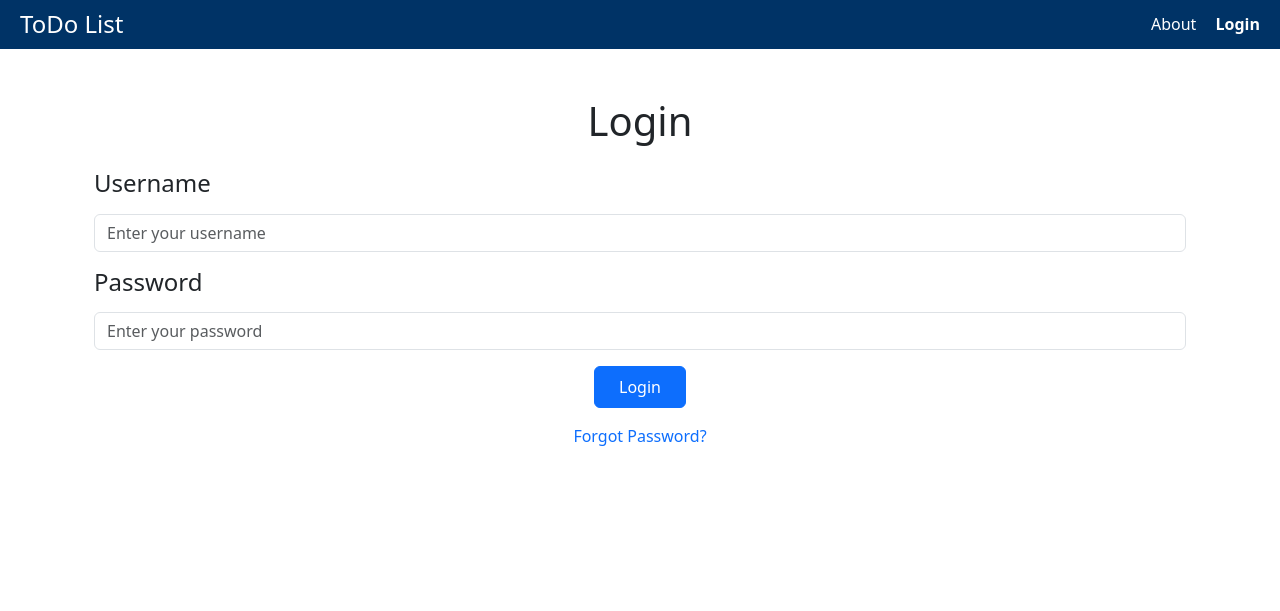
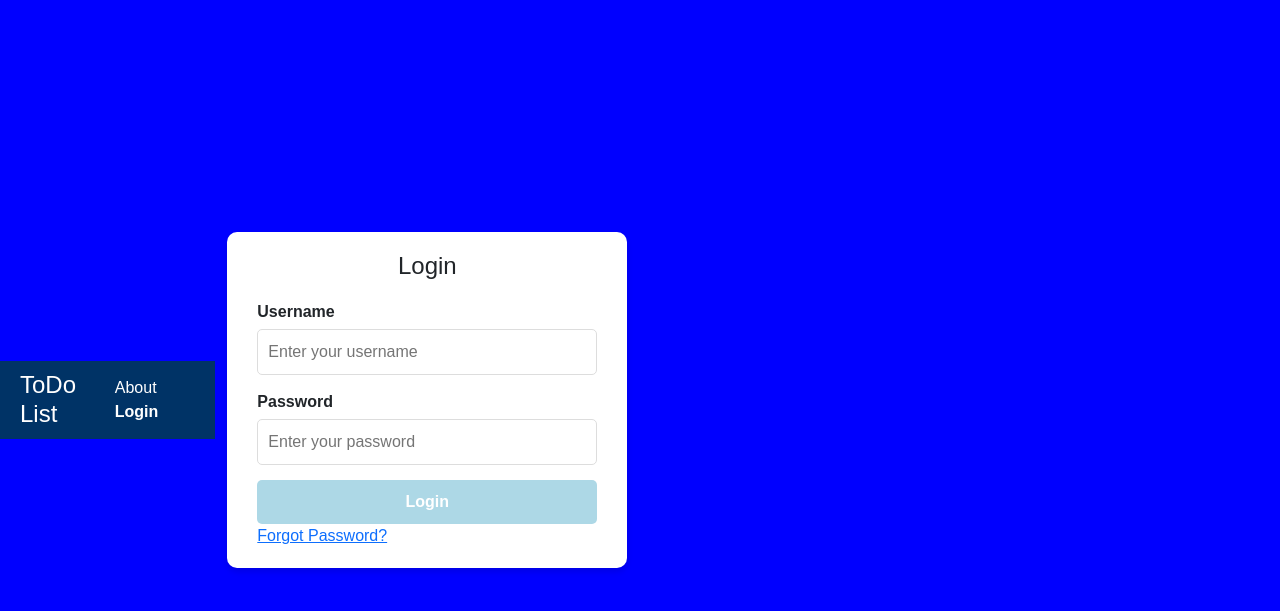
Before and after one commit to afrozetk/To-do-App, a Django app: page /login/ in a window 1280 px wide. Shown: the top 611 px of the page. Run offline with Django 5.2, Linux system fonts and the light colour scheme.

Commit message:
Revert "change look of login page to match other pages"
This reverts commit 156c45189ed604fd3398876a5e977eee1683c84b.

```diff
--- a/todo_app/templates/login.html
+++ b/todo_app/templates/login.html
@@ -1,50 +1,39 @@
 {% extends "base.html" %}
 {% load static %}
 {% block content %}
-<div class="login-container container mt-5">
-    <h1 class="text-center mb-4">Login</h1>
-    <form method="POST" action="{% url 'login' %}" class="needs-validation" novalidate>
+
+<link rel="stylesheet" href="{% static 'login.css' %}" type="text/css">
+
+<div class="login-container">
+    <h1>Login</h1>
+    <form method="POST" action="{% url 'login' %}">
         {% csrf_token %}
-
-        <!-- Username Field -->
-        <div class="form-group mb-3">
-            <label for="username" class="form-label"><h4>Username</h4></label>
+        <div class="form-group">
+            <label for="username">Username</label>
             <input
                 type="text"
                 id="username"
                 name="username"
-                class="form-control"
                 placeholder="Enter your username"
                 required>
         </div>
-
-        <!-- Password Field -->
-        <div class="form-group mb-3">
-            <label for="password" class="form-label"><h4>Password</h4></label>
+        <div class="form-group">
+            <label for="password">Password</label>
             <input
                 type="password"
                 id="password"
                 name="password"
-                class="form-control"
                 placeholder="Enter your password"
                 required>
         </div>
-
-        <!-- Submit Button -->
-        <div class="d-flex justify-content-center">
-            <button type="submit" class="btn btn-primary px-4 py-2">Login</button>
-        </div>
+        <button type="submit" class="submit-btn">Login</button>
     </form>
-
-    <!-- Forgot Password Link -->
-    <div class="forgot-password text-center mt-3">
-        <a href="{% url 'forgot_password' %}" class="text-decoration-none">Forgot Password?</a>
+    <div class="forgot-password">
+        <a href="{% url 'forgot_password' %}">Forgot Password?</a>
     </div>
-
-    <!-- Error Messages -->
     {% if form.errors %}
-        <div class="error-messages alert alert-danger mt-4">
-            <ul class="mb-0">
+        <div class="error-messages">
+            <ul>
                 {% for field, errors in form.errors.items %}
                     {% for error in errors %}
                         <li>{{ error }}</li>
```
